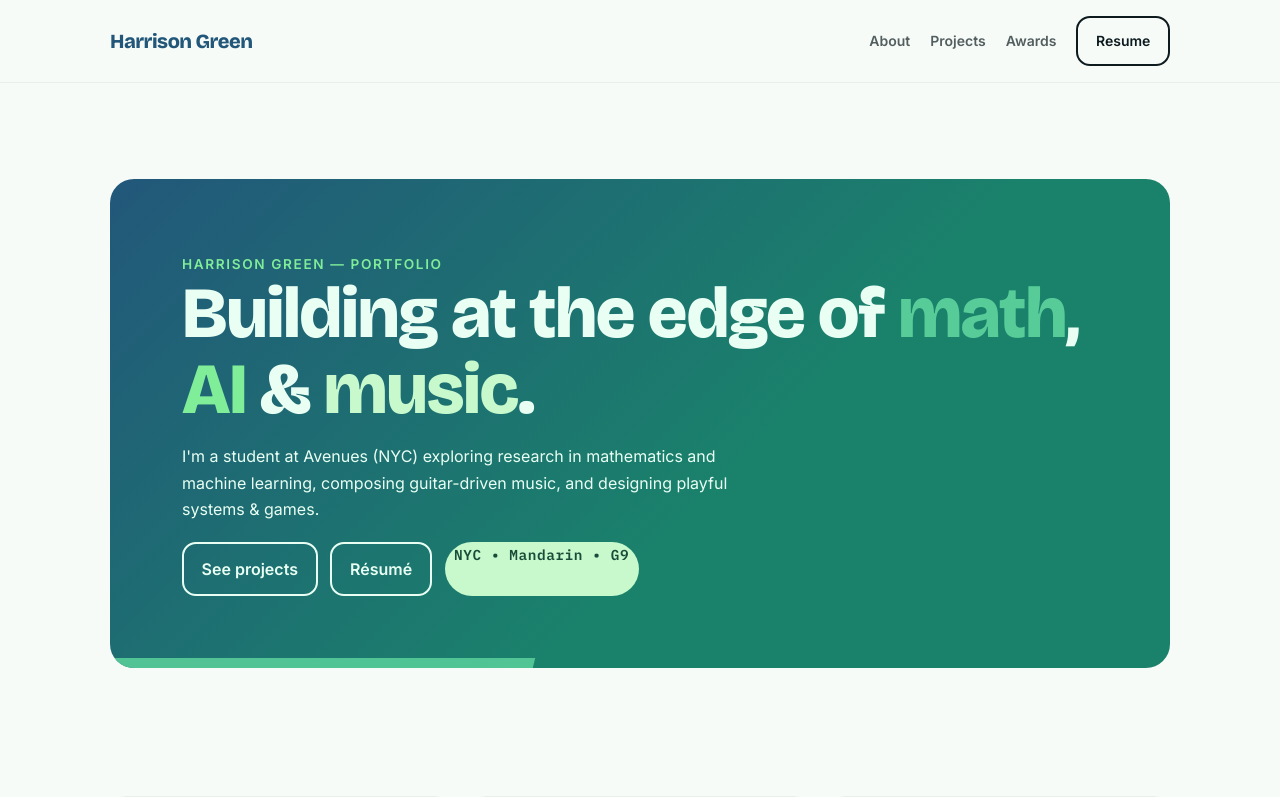
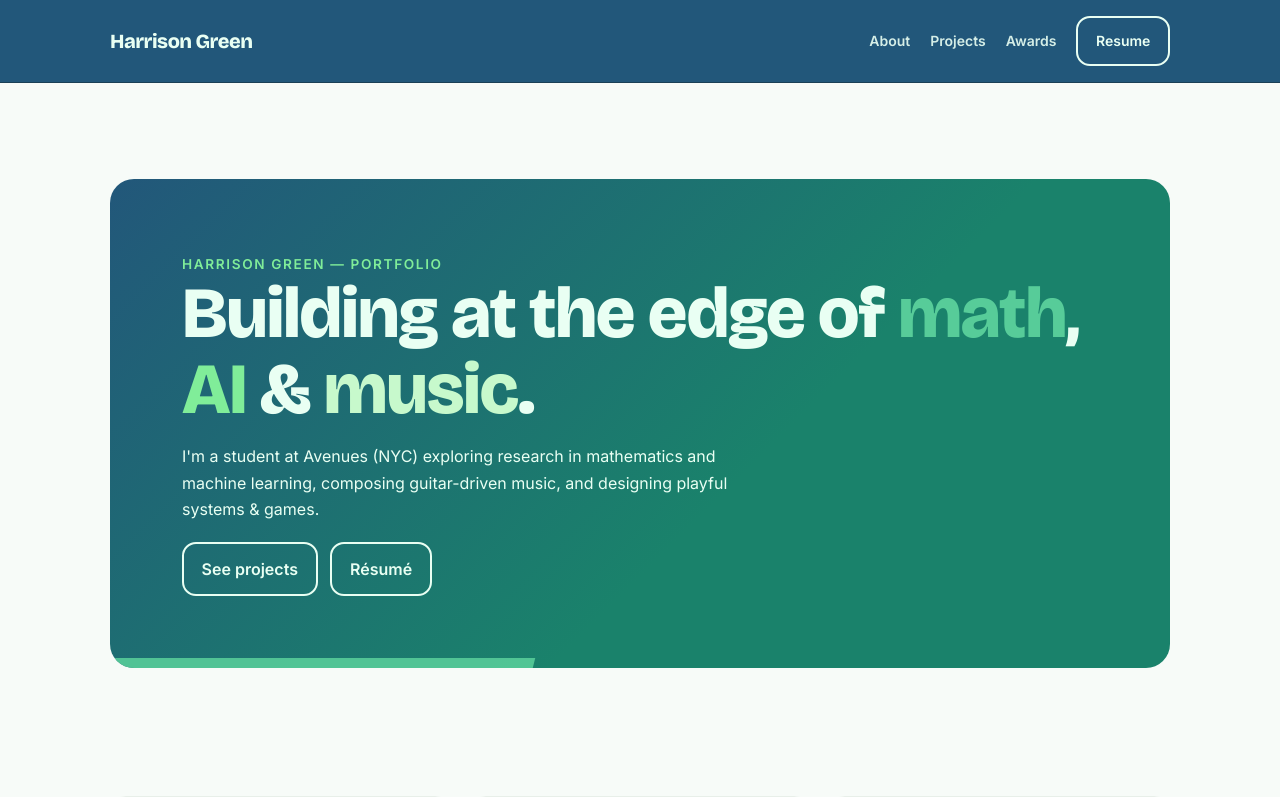
Before and after one commit to bingst0n/bingst0n.github.io, a Next.js app: page / in a window 1280 px wide. Shown: the top 797 px of the page. Built offline with nearby package versions, Linux system fonts and the light colour scheme.

Commit message:
Cleanup: remove hero tag, add contrasting header

```diff
--- a/app/layout.tsx
+++ b/app/layout.tsx
@@ -40,16 +40,16 @@ export default function RootLayout({
         style={{backgroundColor: '#F7FBF8', color: '#0D1B1E'}}
       >
         <div className="relative min-h-screen">
-          <header className="sticky top-0 z-20 bg-[#F7FBF8]/95 backdrop-blur-sm border-b border-[#e8efe9]">
+          <header className="sticky top-0 z-20 bg-[#22577A] border-b border-[#1b4056]">
             <nav className="mx-auto max-w-[1100px] px-5 py-4 flex items-center justify-between">
-              <Link href="/" className="font-display font-extrabold text-xl tracking-tight text-[#22577A] hover:text-[#57CC99] transition-colors">
+              <Link href="/" className="font-display font-extrabold text-xl tracking-tight text-[#E9FFF3] hover:text-[#80ED99] transition-colors">
                 Harrison Green
               </Link>
               <div className="flex items-center gap-5 text-sm font-semibold">
-                <Link href="/about" className="text-[#0D1B1E]/70 hover:text-[#22577A] transition-colors">About</Link>
-                <Link href="/projects" className="text-[#0D1B1E]/70 hover:text-[#22577A] transition-colors">Projects</Link>
-                <Link href="/awards" className="text-[#0D1B1E]/70 hover:text-[#22577A] transition-colors">Awards</Link>
-                <a href="/resume.pdf" className="btn">Resume</a>
+                <Link href="/about" className="text-[#E9FFF3]/90 hover:text-[#80ED99] transition-colors">About</Link>
+                <Link href="/projects" className="text-[#E9FFF3]/90 hover:text-[#80ED99] transition-colors">Projects</Link>
+                <Link href="/awards" className="text-[#E9FFF3]/90 hover:text-[#80ED99] transition-colors">Awards</Link>
+                <a href="/resume.pdf" className="btn" style={{ borderColor: '#E9FFF3', color: '#E9FFF3' }}>Resume</a>
               </div>
             </nav>
           </header>
--- a/app/page.tsx
+++ b/app/page.tsx
@@ -32,7 +32,6 @@ export default function Home() {
               <Link href="/resume.pdf" className="btn">
                 Résumé
               </Link>
-              <span className="tag mono">NYC • Mandarin • G9</span>
             </div>
             <div className="slab"></div>
           </div>
```
